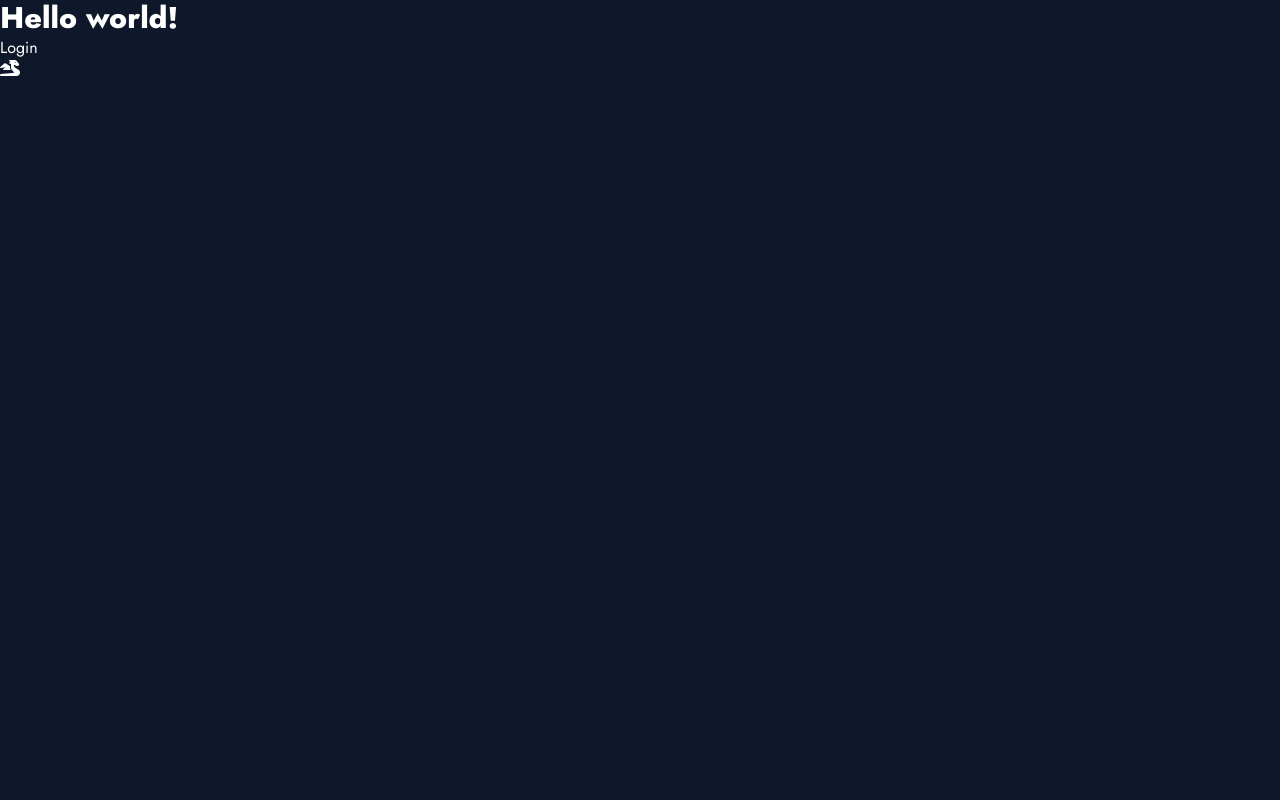
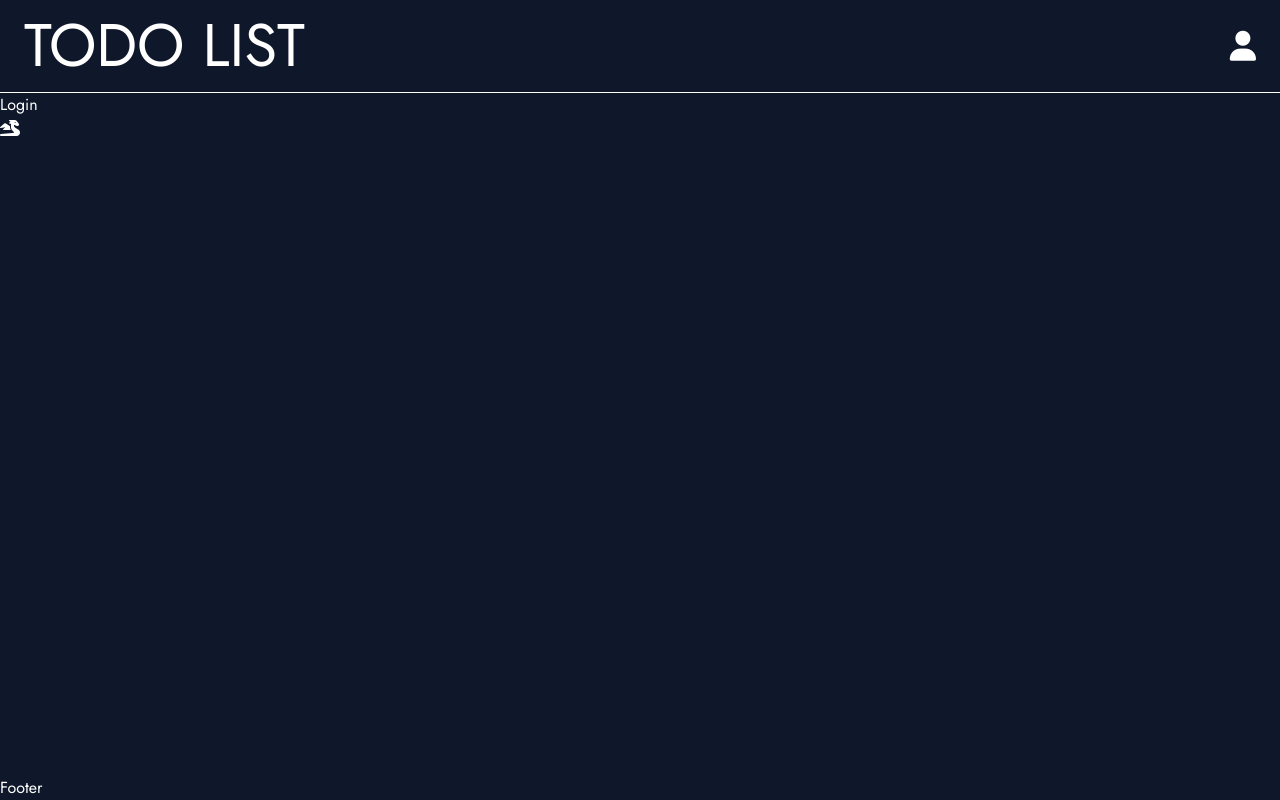
Before and after one commit to Cecile-Hirschauer/NextJSTodo, a Next.js app: page / in a window 1280 px wide. Built offline with nearby package versions, Linux system fonts and the light colour scheme.

Commit message:
Header.js

```diff
--- a/components/Footer.js
+++ b/components/Footer.js
@@ -3,7 +3,7 @@ import React from 'react'
 export default function Footer() {
   return (
     <div>
-
+        Footer
     </div>
   )
 }
--- a/components/Header.js
+++ b/components/Header.js
@@ -1,9 +1,10 @@
 import React from 'react'
 
 export default function Header() {
-  return (
-    <div>
-
-    </div>
-  )
+    return (
+        <div className='sticky top-0 left-0 flex items-center justify-between w-full p-4 px-6 border-b border-white border-solid bg-inherit'>
+            <h1 className='text-3xl select-none sm:text-6xl'>TODO LIST</h1>
+            <i className="text-xl duration-300 cursor-pointer fa-solid fa-user hover:opacity-30 sm:text-3xl"></i>
+        </div>
+    )
 }
--- a/components/Layout.js
+++ b/components/Layout.js
@@ -1,4 +1,6 @@
 import React from 'react'
+import Footer from './Footer';
+import Header from './Header';
 
 export default function Layout(props) {
 
@@ -6,7 +8,11 @@ export default function Layout(props) {
 
     return (
         <div className='relative flex flex-col min-h-screen text-white bg-slate-900 '>
-            {children}
+            <Header />
+            <main className="flex-1">
+                {children}
+            </main>
+            <Footer />
         </div>
     )
 }
--- a/pages/index.js
+++ b/pages/index.js
@@ -10,9 +10,7 @@ export default function Home() {
         <link rel="icon" href="/favicon.ico" />
       </Head>
 
-      <h1 className="text-3xl font-bold">
-        Hello world!
-      </h1>
+
       <Login />
       <i className="fa-solid fa-dragon"></i>
     </>
```
